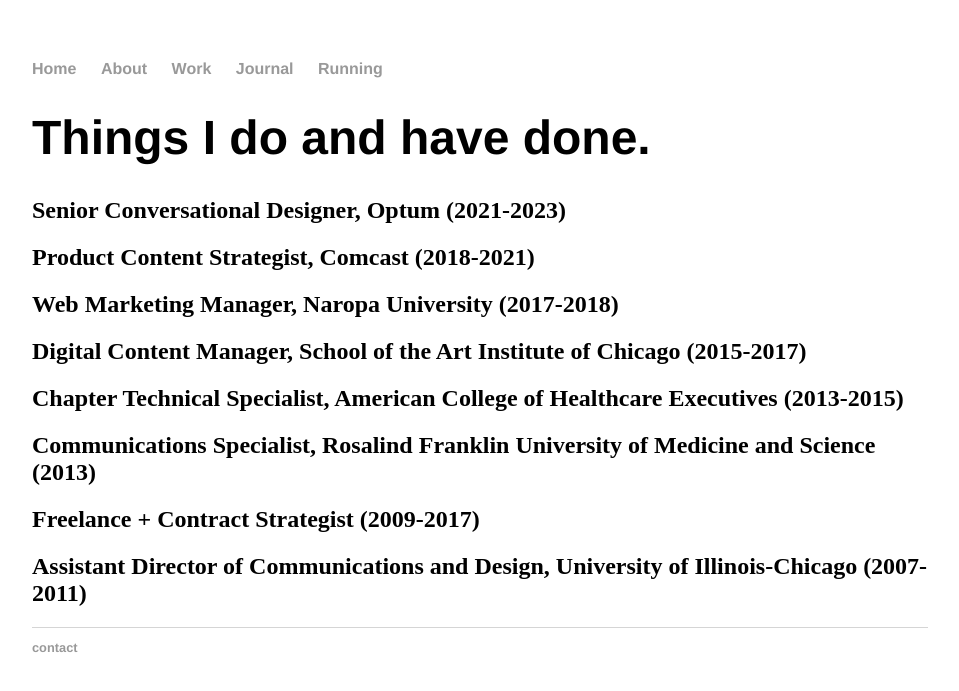
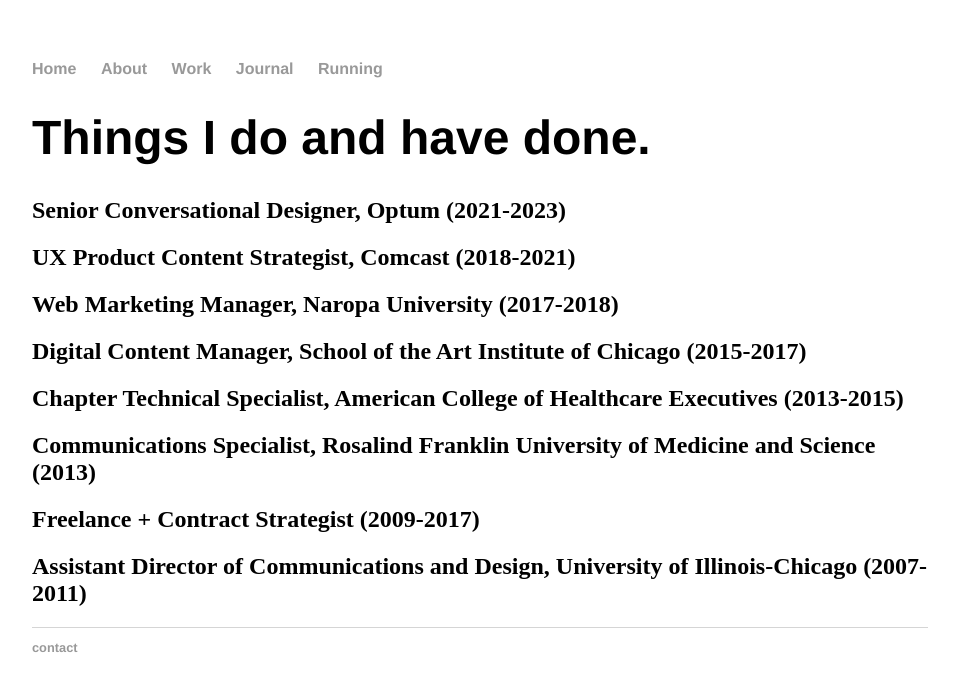
Before and after one commit to zoeakind/zoeakind.github.io, a Jekyll site: the page built from work/index.html, in a window 1280 px wide. Shown: the top 691 px of the page, without its empty margins (160-1119 px from the left). Built offline with Jekyll 4.4.1, drawn with Linux system fonts in a browser that asks for light colours.

```diff
--- a/work/index.html
+++ b/work/index.html
@@ -7,7 +7,7 @@ title: Zoe A. Kind does things
 	<h1>Things I do and have done.</h1>
 
 	<h2>Senior Conversational Designer, Optum (2021-2023)
-	<h2>Product Content Strategist, Comcast (2018-2021)</h2>
+	<h2>UX Product Content Strategist, Comcast (2018-2021)</h2>
 	<h2>Web Marketing Manager, Naropa University (2017-2018)</h2>
 	<h2>Digital Content Manager, School of the Art Institute of Chicago (2015-2017)</h2>
 	<h2>Chapter Technical Specialist, American College of Healthcare Executives (2013-2015)</h2>
```
